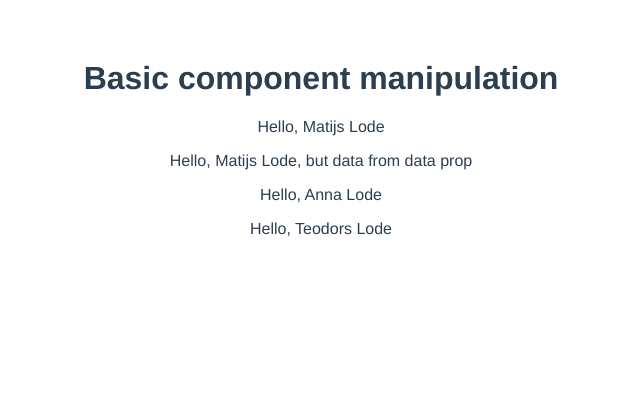
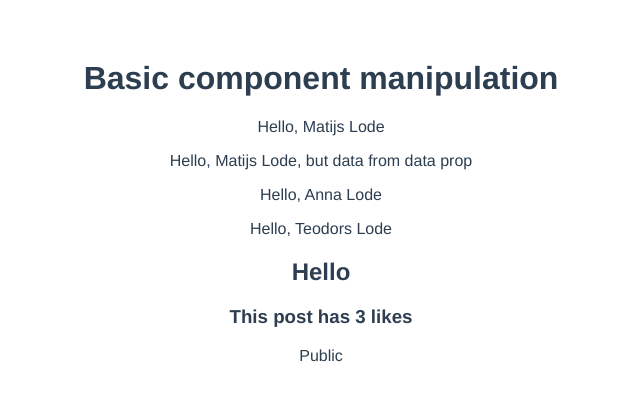
Before and after one commit to Rzaw/vue-js-training, a Vue app: page / in a window 1280 px wide. Shown: the top 400 px of the page, without its empty margins (319-959 px from the left). Built offline with nearby package versions, Linux system fonts and the light colour scheme.

Commit message:
Completed lesson (31). Learned about props in Vue.js. You can define prop type, default values and is property required.

```diff
--- /dev/null
+++ b/src/components/ComponentLessons/ArticleComponent.vue
@@ -0,0 +1,24 @@
+<template>
+  <h2>{{title}}</h2>
+  <h3>This post has {{likes}} likes</h3>
+  <p>{{isPublished ? 'Public' : 'Draft'}}</p>
+</template>
+
+<script>
+export default {
+    name: 'ArticleComponent',
+    props: {
+        title: {
+          type: String,
+          required: true,
+          default: 'Article name'
+        },
+        likes: Number,
+        isPublished: Boolean
+    }
+}
+</script>
+
+<style>
+
+</style>
--- a/src/components/ComponentLessons/BasicComponentManipulationComponent.vue
+++ b/src/components/ComponentLessons/BasicComponentManipulationComponent.vue
@@ -5,14 +5,17 @@
   <GreetComponent :firstname="first" :lastname="last" />
   <GreetComponent firstname="Anna" lastname="Lode" />
   <GreetComponent firstname="Teodors" lastname="Lode" />
+  <ArticleComponent title="Hello" :likes="3" :isPublished="true"/>
 </template>
 
 <script>
 import GreetComponent from "./GreetComponent.vue";
+import ArticleComponent from "./ArticleComponent.vue";
 export default {
   name: "BasicComponentManipulationComponent",
   components: {
     GreetComponent,
+    ArticleComponent
   },
   data() {
       return {
```
